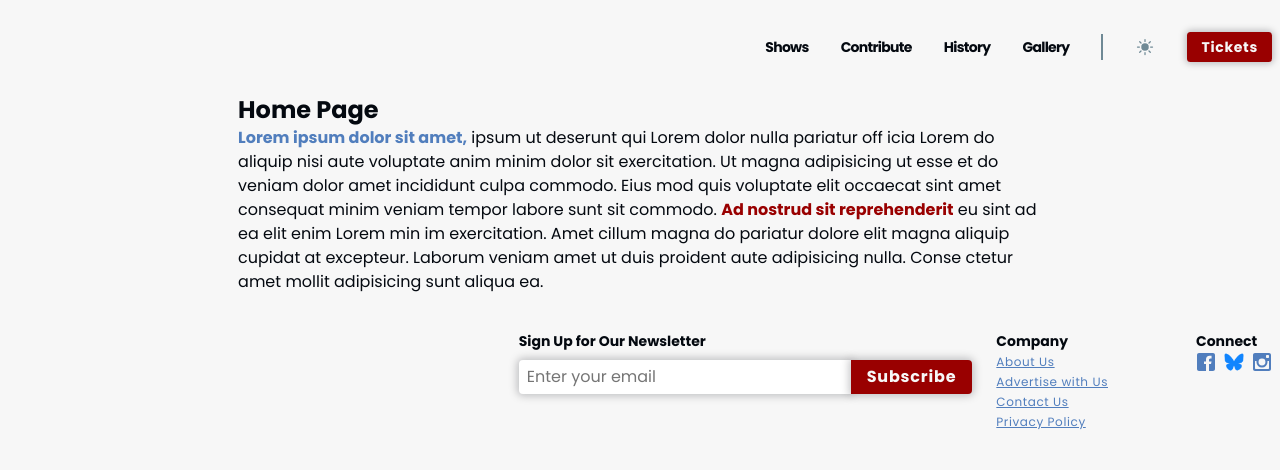
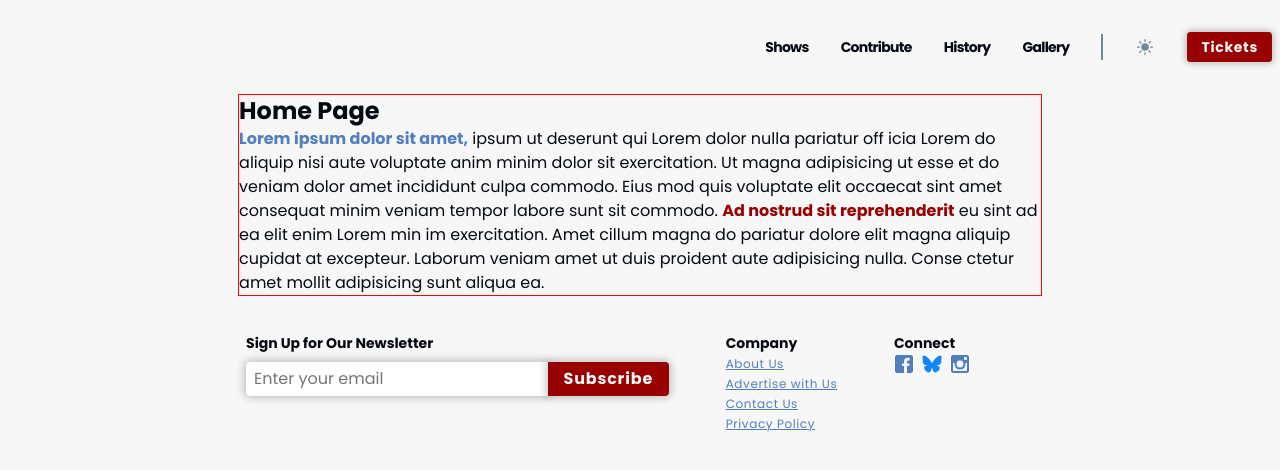
Before and after one commit to jdmallen/rocking-horse, a Nuxt app in the folder frontend/: page / in a window 1280 px wide. Shown: the top 470 px of the page. Built offline with nearby package versions, Linux system fonts and the light colour scheme.

Commit message:
Add minor viewport tweaks

```diff
--- a/frontend/components/AppFooter.vue
+++ b/frontend/components/AppFooter.vue
@@ -85,8 +85,12 @@
 		gap: var(--size-2xl);
 		padding-top: var(--size-4xl);
 		padding-bottom: var(--size-2xl);
+		width: 100%;
+		max-width: 80ch;
 
 		.footer__section {
+			margin-bottom: var(--size-lg);
+
 			h5.footer__section-header {
 				text-align: center;
 				font-size: var(--size-base);
@@ -109,6 +113,7 @@
 				}
 
 				input[type="email"] {
+					max-width: 30ch;
 					width: 100%;
 					border-top-left-radius: 0.25em;
 					border-bottom-left-radius: 0.25em;
@@ -150,10 +155,10 @@
 		}
 	}
 
-	@media screen and (width >= 475px) {
+	@media screen and (width >= 768px) {
 		.footer {
 			flex-direction: row;
-			justify-content: flex-end;
+			justify-content: space-between;
 			align-items: flex-start;
 
 			.footer__section {
@@ -170,7 +175,7 @@
 				}
 			}
 
-			.footer__section:nth-of-type(2) ul {
+			.footer__section:nth-of-type(3) ul {
 				justify-content: flex-start;
 				margin-right: 4rem;
 			}
--- a/frontend/styles/global.css
+++ b/frontend/styles/global.css
@@ -201,8 +201,16 @@ button {
 	cursor: pointer;
 }
 
-p {
+article {
 	max-width: 80ch;
+	margin-left: auto;
+	margin-right: auto;
+	width: 100%;
+	border: solid 1px red;
+}
+
+strong {
+	color: var(--clr-primary);
 }
 
 a {
@@ -228,7 +236,3 @@ a:visited {
 	/* --clr-secondary */
 	color: hsl(var(--hsl-glaucous-huesat) calc(var(--hsl-glaucous-lum) - 10%));
 }
-
-strong {
-	color: var(--clr-primary);
-}
```
